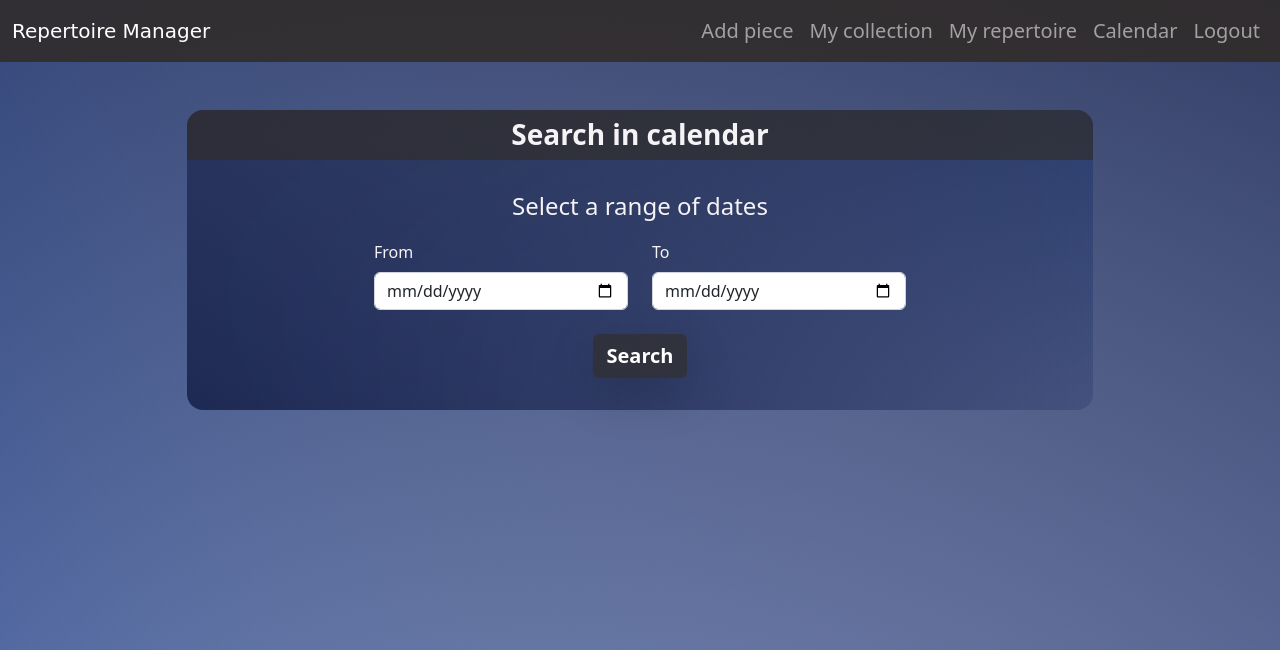
After one commit to paulohenrique-gh/repertoire-manager, a Flask app: page /calendar in a window 1280 px wide. The commit adds this page. Shown: the top 650 px of the page. Run offline with Flask 3, Linux system fonts and the light colour scheme; the visitor is signed in with stand-in values (Sample User, id 1); some web fonts are replaced.

Commit message:
added search in calendar page

```diff
--- a/app.py
+++ b/app.py
@@ -406,6 +406,8 @@ def edit(id):
             add_to_repertoire = True
             if not is_in_calendar(id) and finish_date:
                 create_rep_rotation(finish_date, title, session["user_id"])
+            if not finish_date == get_finished_date(id):
+                reset_roteation(finish_date, id)
         else:
             add_to_repertoire = False
             remove_from_calendar(id)
@@ -443,9 +445,75 @@ def repertoire():
 
     repertoire = get_repertoire(session["user_id"])
 
-    return render_template("repertoire.html", repertoire=repertoire)
+    return render_template("repertoire.html",
+                           repertoire=repertoire,
+                           today=datetime.now().date())
 
-@app.route("/reset/<id>", methods=["POST"])
-def reset(id):
+@app.route("/reset", methods=["POST"])
+def reset():
 
-    return id
+    if not is_logged_in():
+        return redirect("/login")
+
+    id = request.form.get("id")
+
+    remove_from_calendar(id)
+    reset_roteation(datetime.now().date(), id)
+
+    flash("Rotation reset")
+    return redirect("/repertoire")
+
+@app.route("/calendar", methods=["GET", "POST"])
+def calendar():
+
+    if not is_logged_in():
+        return redirect("/login")
+
+    search_results = []
+
+    if request.method == "POST":
+
+        start = request.form.get("start")
+        date_pattern = re.compile("^(\d{4})-(\d{2})-(\d{2})$")
+        if start and date_pattern.match(start):
+            start = datetime.strptime(start, "%Y-%m-%d").date()
+        else:
+            flash("Invalid date format")
+            return redirect("/calendar")
+
+        end = request.form.get("end")
+        date_pattern = re.compile("^(\d{4})-(\d{2})-(\d{2})$")
+        if end and date_pattern.match(end):
+            end = datetime.strptime(end, "%Y-%m-%d").date()
+            if end < start:
+                flash("Start date cannot be greater than end date")
+                return redirect("/calendar")
+        else:
+            flash("Invalid date format")
+            return redirect("/calendar")
+
+        search_results = search_calendar(start, end, session["user_id"])
+
+        unique_dates = []
+        formatted_list = []
+        for result in search_results:
+            print(result)
+            if result['date_to_play'] not in unique_dates:
+                unique_dates.append(result['date_to_play'])
+
+        for date in unique_dates:
+            pieces = []
+            for result in search_results:
+                if result['date_to_play'] == date:
+                    pieces.append({
+                        'title': result['title'],
+                        'composer': result['composer']
+                    })
+
+            formatted_list.append({'date_to_play': date, 'pieces': pieces})
+
+        for date in formatted_list:
+            print(date)
+
+
+    return render_template("calendar.html", results=search_results)
--- a/templates/add_piece.html
+++ b/templates/add_piece.html
@@ -9,7 +9,7 @@
     <div class="container">
         <div class="row justify-content-center">
             <div class="col-lg-6 col-md-8 col-sm-10">
-                <form action="/add_piece" method="post" class="border py-5 pt-0 px-sm-0 m-auto w-auto text-center border-0 rounded-4" id="reg-form">
+                <form action="/add_piece" method="post" class="border py-5 pt-0 pb-3 px-sm-0 m-auto w-auto text-center border-0 rounded-4" id="reg-form">
                     <h1 class="mb-3 d-block px-5 fw-bolder text-center form-header py-2">Add a new piece</h1>
                     <div class="mb-3 d-block text-start px-5 pt-3">
                         <label for="title" class="form-label form-labels">Title</label>
--- /dev/null
+++ b/templates/calendar.html
@@ -0,0 +1,36 @@
+{% extends "layout.html" %}
+
+{% block title %}
+    Calendar
+{% endblock %}
+
+{% block main %}
+    <div class="container">
+        <div class="row justify-content-center">
+            <div class="col-sm-10">
+                <form action="/calendar" method="post" class="border py-5 pt-0 pb-3 px-sm-0 m-auto w-auto text-center border-0 rounded-4" id="reg-form">
+                    <h1 class="mb-3 d-block px-5 fw-bolder text-center form-header py-2">Search in calendar</h1>
+                    <h2 class="mb-3 d-block px-5 text-center pt-3">Select a range of dates</h2>
+                    <div class="mb-3 d-block text-start px-5">
+                        <div class="row justify-content-center mb-3">
+                            <div class="col-md-4 mt-1">
+                                <label for="title" class="form-label form-labels">From</label>
+                                <input type="date" name="start" class="form-control" required>
+                            </div>
+                            <div class="col-md-4 mt-1">
+                                <label for="title" class="form-label form-labels">To</label>
+                                <input type="date" name="end" class="form-control" required>
+                            </div>
+                        </div>
+                        <div class="row justify-content-center mt-4 mb-1">
+                            <div class="col-2 d-flex justify-content-center">
+                                <button class="btn btn-primary fs-5 shadow-lg m-0 fw-bold">Search</button>
+                            </div>
+                        </div>
+                    </div>
+                </form>
+            </div>
+        </div>
+    </div>
+
+{% endblock %}
--- a/templates/details.html
+++ b/templates/details.html
@@ -6,7 +6,7 @@
 
 {% block main %}
 
-    <div class="container border py-5 px-sm-0 m-auto w-auto text-center border-0 rounded-4" id="reg-form"">
+    <div class="container border py-5 px-sm-0 m-auto w-auto text-center border-0 rounded-4" id="reg-form">
         <div class="row text-start px-5">
             <div class="d-block mb-3">
                 <h1 class="fw-bolder title-detail">{{ details['title'] }}</h1>
--- a/templates/edit.html
+++ b/templates/edit.html
@@ -9,7 +9,7 @@
     <div class="container">
         <div class="row justify-content-center">
             <div class="col-lg-6 col-md-8 col-sm-10">
-                <form action="/edit/{{ piece_id }}" method="post" class="border py-5 pt-0 px-sm-0 m-auto w-auto text-center border-0 rounded-4" id="reg-form">
+                <form action="/edit/{{ piece_id }}" method="post" class="border py-5 pt-0 pb-3 px-sm-0 m-auto w-auto text-center border-0 rounded-4" id="reg-form">
                     <h1 class="mb-3 d-block px-5 fw-bolder text-center form-header py-2">Edit details</h1>
                     <h2 class="mb-3 d-block px-5 fw-bolder text-start pt-3">{{ details["title"] }}</h2>
                     <div class="mb-3 d-block text-start px-5">
--- a/templates/layout.html
+++ b/templates/layout.html
@@ -31,7 +31,7 @@
                   <a class="nav-link" href="/repertoire">My repertoire</a>
                 </li>
                 <li class="nav-item">
-                  <a class="nav-link" href="#">Calendar</a>
+                  <a class="nav-link" href="/calendar">Calendar</a>
                 </li>
                 <li class="nav-item">
                   <a class="nav-link" href="/logout">Logout</a>
```
Also changed, not shown: queries.py (+54 -1 lines), templates/repertoire.html (+9 -18 lines), static/styles.css (line endings or trailing spaces).
